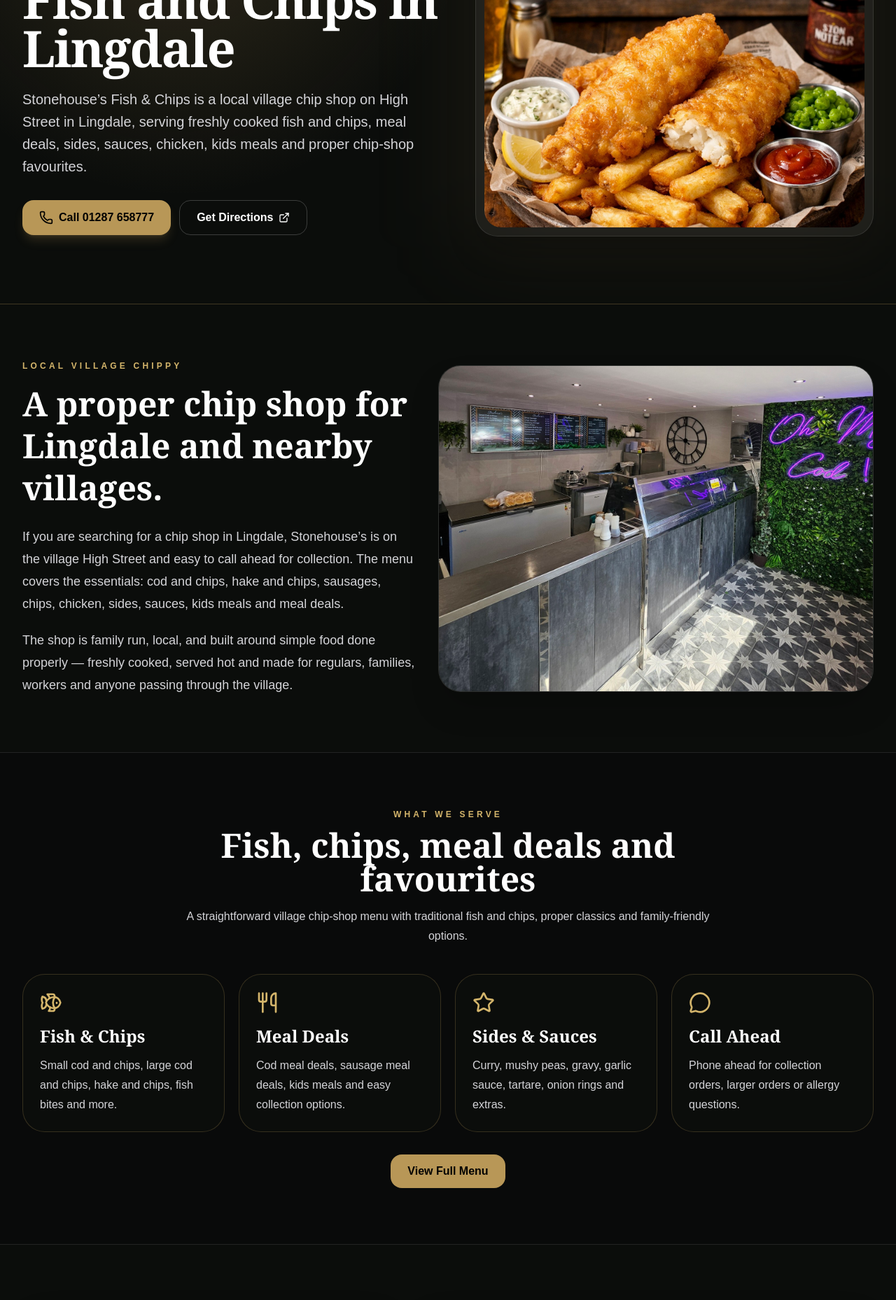
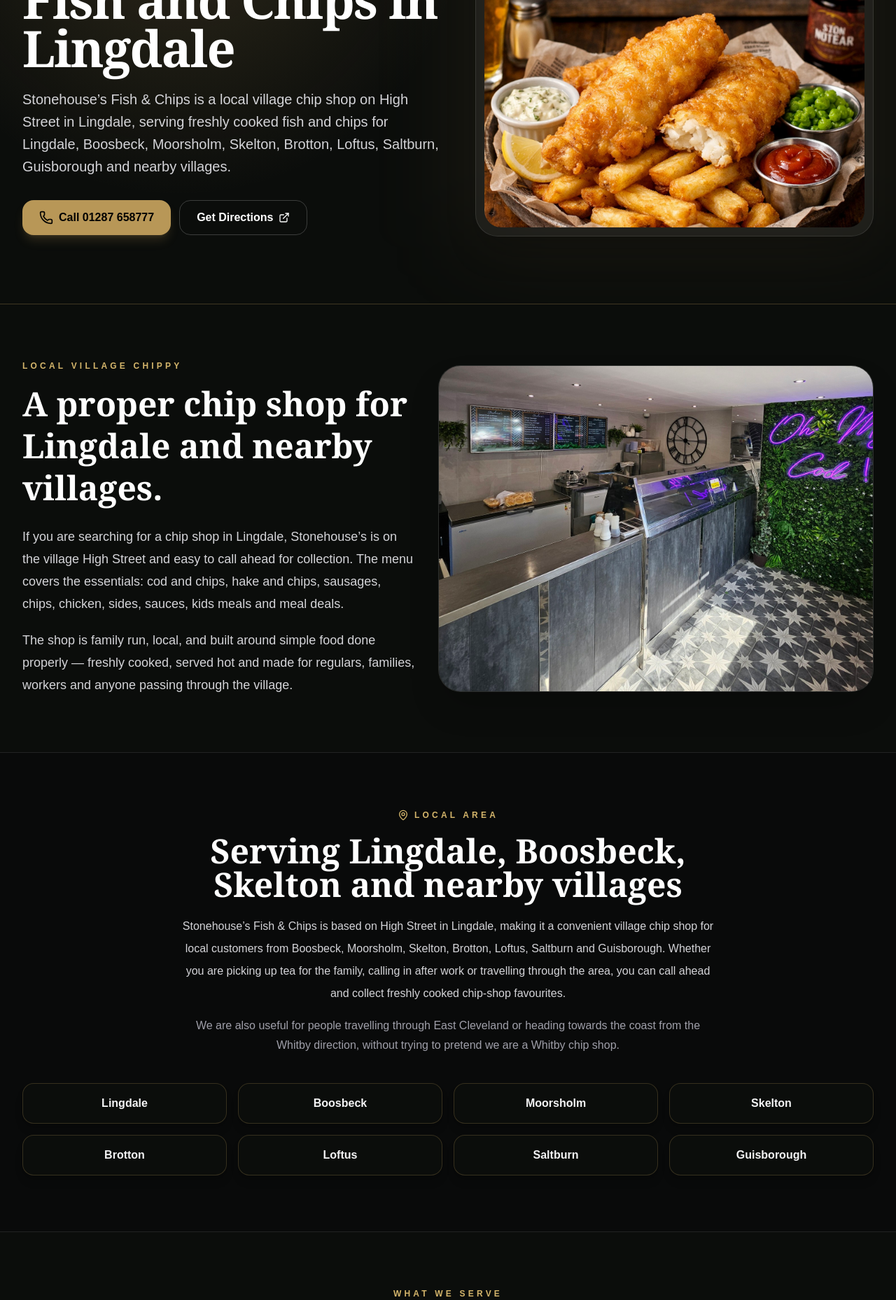
Before and after one commit to warrenspringgay-dotcom/stonehouse-s, a Next.js app: page /fish-and-chips-lingdale in a window 1280 px wide. Shown: the part 260-2118 px from the top of the page at 70% size. Built offline with nearby package versions, Linux system fonts and the light colour scheme.

Commit message:
Launch Stonehouse's website

```diff
--- a/src/app/fish-and-chips-lingdale/page.tsx
+++ b/src/app/fish-and-chips-lingdale/page.tsx
@@ -22,17 +22,28 @@
 const googleMapsUrl =
   "https://www.google.com/maps/search/?api=1&query=Stonehouse%27s%20Fish%20and%20Chips%2C%201%20High%20Street%2C%20Lingdale%2C%20Saltburn%2C%20TS12%203DZ";
 
+const localAreas = [
+  "Lingdale",
+  "Boosbeck",
+  "Moorsholm",
+  "Skelton",
+  "Brotton",
+  "Loftus",
+  "Saltburn",
+  "Guisborough",
+];
+
 export const metadata: Metadata = {
-  title: "Fish and Chips Lingdale | Stonehouse’s Chip Shop",
+  title: "Fish and Chips Lingdale, Boosbeck & Skelton | Stonehouse’s",
   description:
-    "Looking for fish and chips in Lingdale? Stonehouse’s Fish & Chips is a local village chip shop at 1 High Street, Lingdale, serving freshly cooked fish, chips, sides, sauces and family favourites.",
+    "Stonehouse’s Fish & Chips is a local village chip shop in Lingdale, serving freshly cooked fish and chips for Lingdale, Boosbeck, Moorsholm, Skelton, Brotton, Loftus, Saltburn and Guisborough.",
   alternates: {
     canonical: pageUrl,
   },
   openGraph: {
-    title: "Fish and Chips Lingdale | Stonehouse’s Chip Shop",
+    title: "Fish and Chips Lingdale, Boosbeck & Skelton | Stonehouse’s",
     description:
-      "Stonehouse’s Fish & Chips on High Street, Lingdale. Freshly cooked fish and chips, family favourites, sides and sauces.",
+      "Stonehouse’s Fish & Chips on High Street, Lingdale. Freshly cooked fish and chips for Lingdale, Boosbeck, Skelton, Brotton, Loftus, Saltburn and nearby villages.",
     url: pageUrl,
     siteName: "Stonehouse’s Fish & Chips",
     images: [
@@ -78,6 +89,14 @@
     },
     {
       "@type": "Question",
+      name: "What nearby areas does Stonehouse’s serve?",
+      acceptedAnswer: {
+        "@type": "Answer",
+        text: "Stonehouse’s Fish & Chips is based in Lingdale and serves local customers from nearby areas including Boosbeck, Moorsholm, Skelton, Brotton, Loftus, Saltburn and Guisborough.",
+      },
+    },
+    {
+      "@type": "Question",
       name: "Is Stonehouse’s open on Sunday or Monday?",
       acceptedAnswer: {
         "@type": "Answer",
@@ -106,6 +125,29 @@
   ],
 };
 
+const localBusinessSchema = {
+  "@context": "https://schema.org",
+  "@type": "FastFoodRestaurant",
+  name: "Stonehouse’s Fish & Chips",
+  image: `${siteUrl}/images/stonehouses-fish-and-chips-branded.png`,
+  url: pageUrl,
+  telephone: "+441287658777",
+  servesCuisine: ["Fish and chips", "British", "Takeaway"],
+  priceRange: "£",
+  address: {
+    "@type": "PostalAddress",
+    streetAddress: "1 High Street",
+    addressLocality: "Lingdale",
+    addressRegion: "Saltburn",
+    postalCode: "TS12 3DZ",
+    addressCountry: "GB",
+  },
+  areaServed: localAreas.map((area) => ({
+    "@type": "Place",
+    name: area,
+  })),
+};
+
 export default function FishAndChipsLingdalePage() {
   return (
     <main className="min-h-screen bg-[#0b0d0b] text-white">
@@ -116,6 +158,10 @@
       <script
         type="application/ld+json"
         dangerouslySetInnerHTML={{ __html: JSON.stringify(breadcrumbSchema) }}
+      />
+      <script
+        type="application/ld+json"
+        dangerouslySetInnerHTML={{ __html: JSON.stringify(localBusinessSchema) }}
       />
 
       <SiteHeader />
@@ -143,9 +189,9 @@
 
             <p className="mt-6 max-w-2xl text-lg leading-8 text-zinc-300 md:text-xl">
               Stonehouse’s Fish & Chips is a local village chip shop on High
-              Street in Lingdale, serving freshly cooked fish and chips, meal
-              deals, sides, sauces, chicken, kids meals and proper chip-shop
-              favourites.
+              Street in Lingdale, serving freshly cooked fish and chips for
+              Lingdale, Boosbeck, Moorsholm, Skelton, Brotton, Loftus, Saltburn,
+              Guisborough and nearby villages.
             </p>
 
             <div className="mt-8 flex flex-wrap gap-3">
@@ -223,6 +269,44 @@
       </section>
 
       <section className="border-y border-white/10 bg-zinc-950/80 py-20">
+        <div className="mx-auto max-w-7xl px-5 md:px-8">
+          <div className="mx-auto max-w-3xl text-center">
+            <p className="inline-flex items-center gap-2 text-xs font-black uppercase tracking-[0.35em] text-[#d4b56b]">
+              <MapPin className="h-4 w-4" />
+              Local Area
+            </p>
+            <h2 className="mt-3 font-serif text-4xl font-black md:text-5xl">
+              Serving Lingdale, Boosbeck, Skelton and nearby villages
+            </h2>
+            <p className="mt-5 leading-8 text-zinc-300">
+              Stonehouse’s Fish & Chips is based on High Street in Lingdale,
+              making it a convenient village chip shop for local customers from
+              Boosbeck, Moorsholm, Skelton, Brotton, Loftus, Saltburn and
+              Guisborough. Whether you are picking up tea for the family, calling
+              in after work or travelling through the area, you can call ahead
+              and collect freshly cooked chip-shop favourites.
+            </p>
+            <p className="mt-4 leading-7 text-zinc-400">
+              We are also useful for people travelling through East Cleveland or
+              heading towards the coast from the Whitby direction, without trying
+              to pretend we are a Whitby chip shop.
+            </p>
+          </div>
+
+          <div className="mt-10 grid gap-4 sm:grid-cols-2 lg:grid-cols-4">
+            {localAreas.map((area) => (
+              <div
+                key={area}
+                className="rounded-2xl border border-[#b89757]/25 bg-[#0b0d0b] px-5 py-4 text-center font-bold text-zinc-100 shadow-lg shadow-black/10"
+              >
+                {area}
+              </div>
+            ))}
+          </div>
+        </div>
+      </section>
+
+      <section className="py-20">
         <div className="mx-auto max-w-7xl px-5 md:px-8">
           <div className="mx-auto mb-10 max-w-3xl text-center">
             <p className="text-xs font-black uppercase tracking-[0.35em] text-[#d4b56b]">
```
